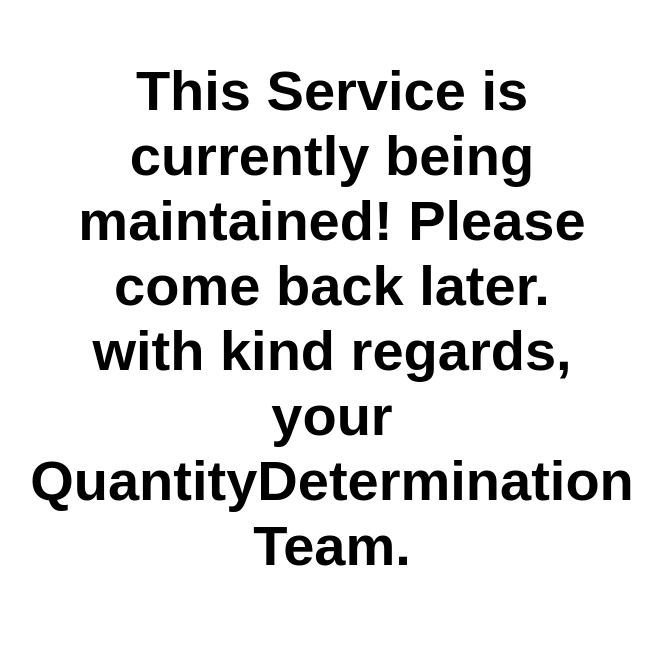
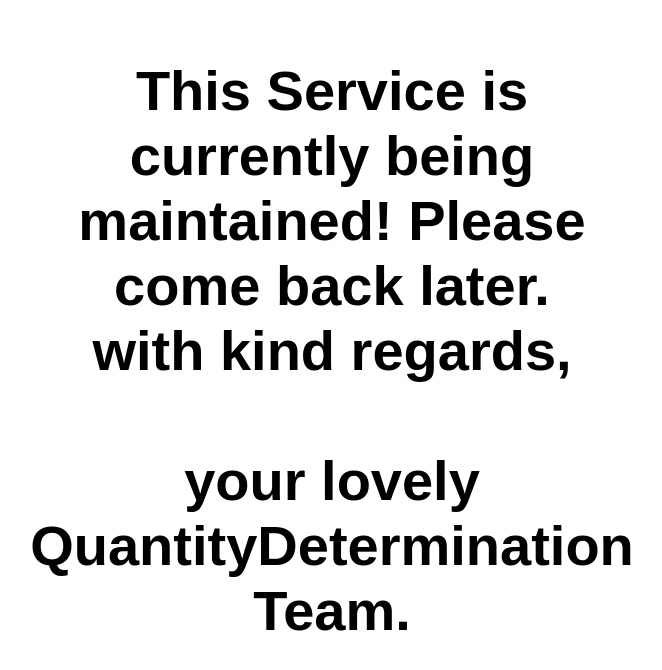
Before and after one commit to GabiBurkel/staticwebappdemo, a website: page src/index.html in a window 1280 px wide. Shown: the whole page, without its empty margins (308-970 px from the left). Drawn offline with Linux system fonts and the light colour scheme.

Commit message:
More updates

```diff
--- a/src/index.html
+++ b/src/index.html
@@ -10,7 +10,10 @@
 
 <body>
   <main>
-    <h1>This Service is currently being maintained! Please come back later. <br/> with kind regards, <br/> your QuantityDetermination Team. </h1>
+    <h1>This Service is currently being maintained! Please come back later. <br/> with kind regards,
+      <br/>
+      <br/>your lovely QuantityDetermination Team.
+    </h1>
   </main>
 </body>
 
```
